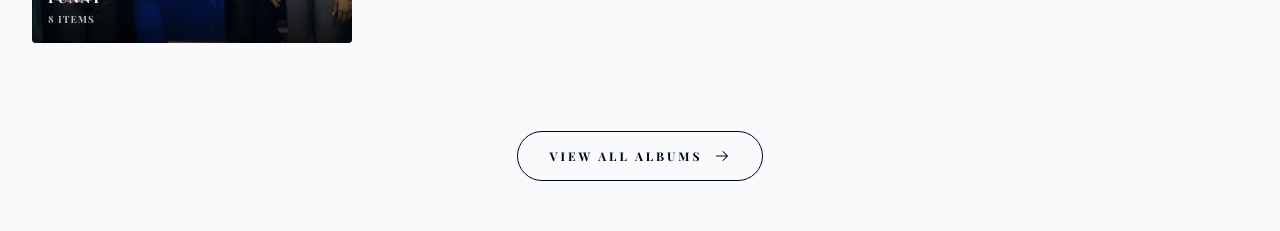
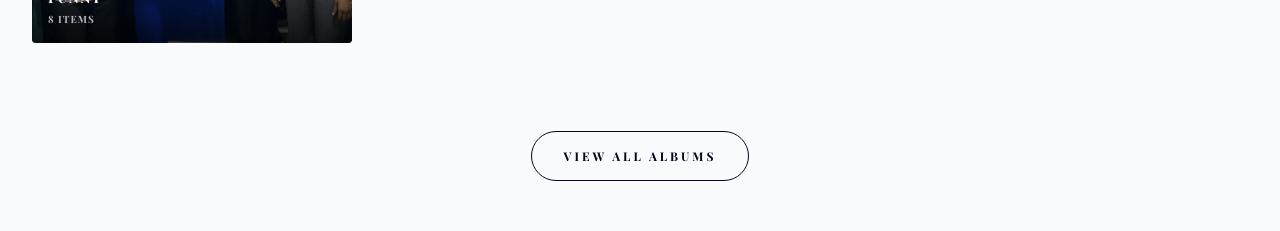
Before and after one commit to Prince-The-Billionaire/cen-yearbook-repository, a Next.js app: page / in a window 1280 px wide. Shown: the part 5060-5291 px from the top of the page. Built offline with nearby package versions, Linux system fonts and the light colour scheme; no server answers.

Commit message:
Arrow removal

```diff
--- a/components/MemoriesPreview.tsx
+++ b/components/MemoriesPreview.tsx
@@ -62,7 +62,7 @@ export default async function MemoriesPreview() {
             href="/memories"
             className="inline-flex items-center gap-3 rounded-full border border-slate-950 px-8 py-4 font-mono text-xs font-bold uppercase tracking-[0.25em] text-slate-950 transition-colors hover:bg-slate-950 hover:text-white focus-visible:outline-2 focus-visible:outline-offset-2 focus-visible:outline-slate-950"
           >
-            View all albums <ArrowRightIcon className="h-4 w-4" aria-hidden />
+            View all albums
           </Link>
         </div>
       </div>
```
